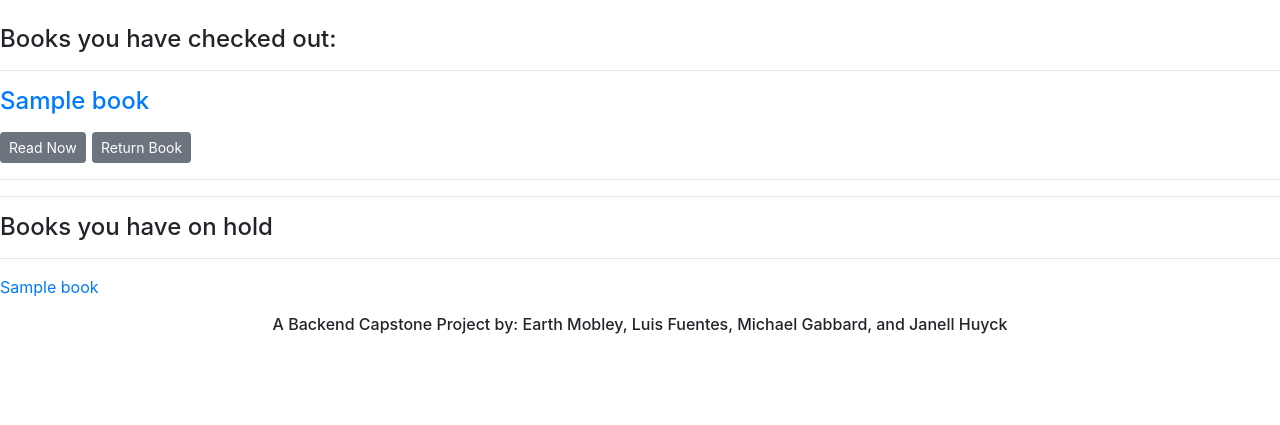
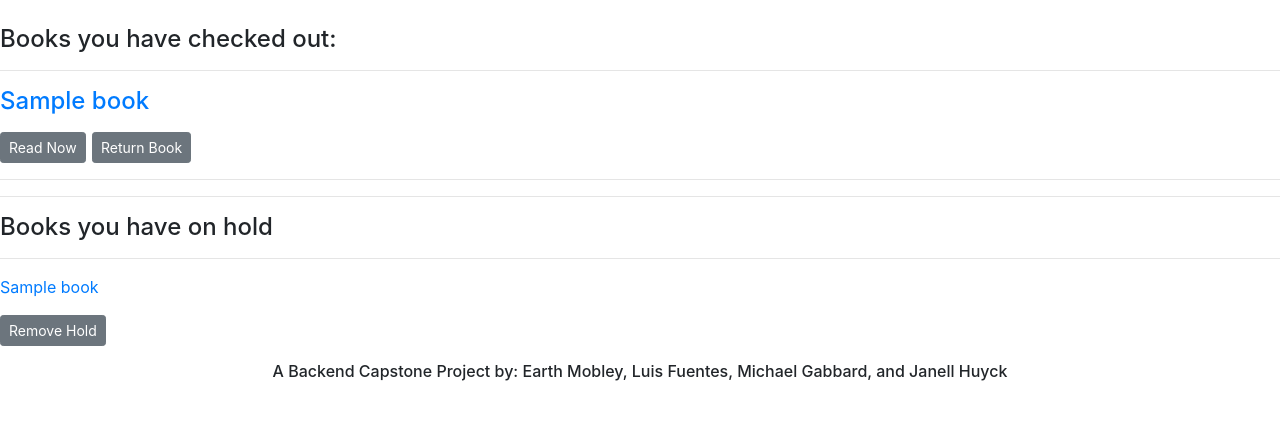
Before and after one commit to Janell-Huyck/overdrive-library, a Django app: page /profile/ in a window 1280 px wide. Shown: the part 375-800 px from the top of the page. Run offline with Django 3.2, Linux system fonts and the light colour scheme; a user stored in the database is signed in; tables that the repository leaves empty hold one stand-in row (values such as "Sample post"); some libraries are stand-ins or nearby versions.

Commit message:
placed button to remove hold on profile page

```diff
--- a/templates/custom_user/profile.html
+++ b/templates/custom_user/profile.html
@@ -24,6 +24,8 @@
 {% for book in books_hold %}
         <hr/>
         <p><a href='../digital_books/{{book.id}}'>{{book.title}}</a><p/>
+        <a class="btn btn-secondary btn-sm" href='../digital_books/{{book.id}}/remove_hold'>Remove Hold</a><br/>
+
     {% empty %}
         <hr/>
         <p> No books currently on hold </p>
```
